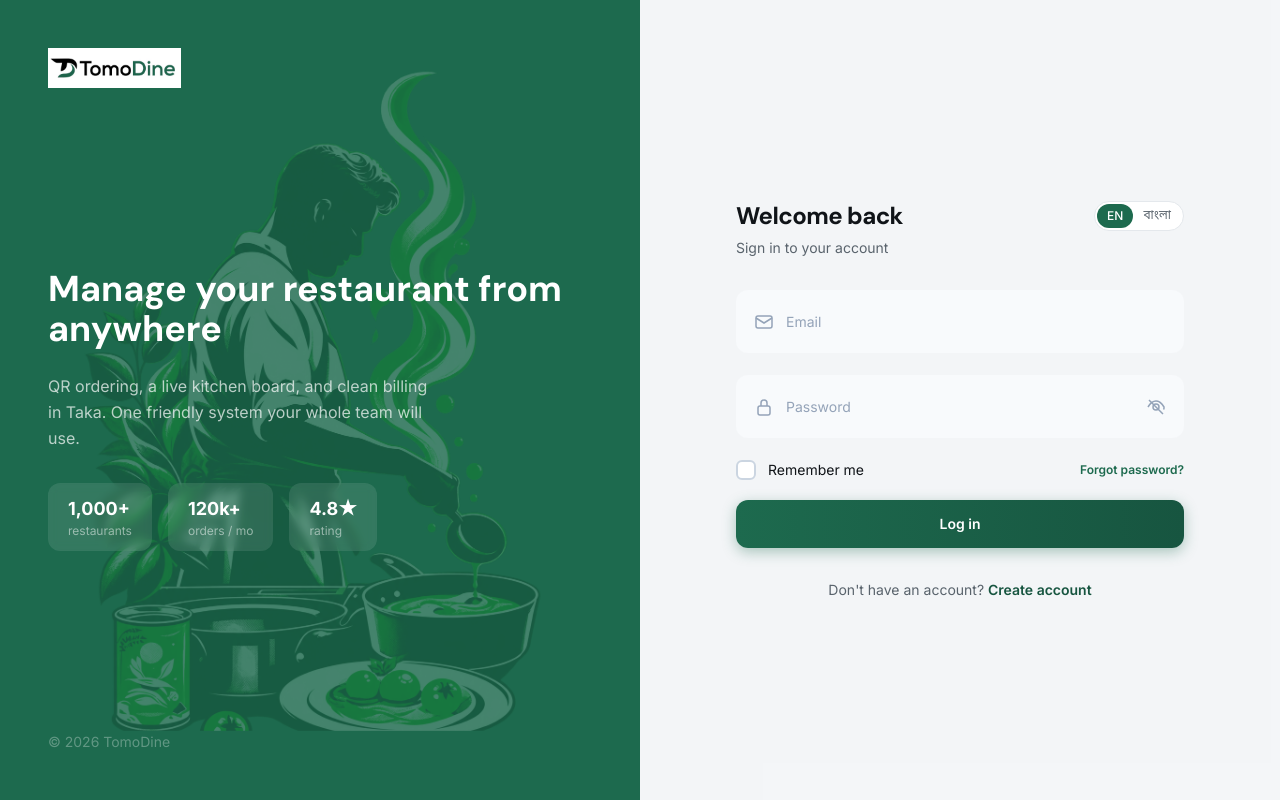
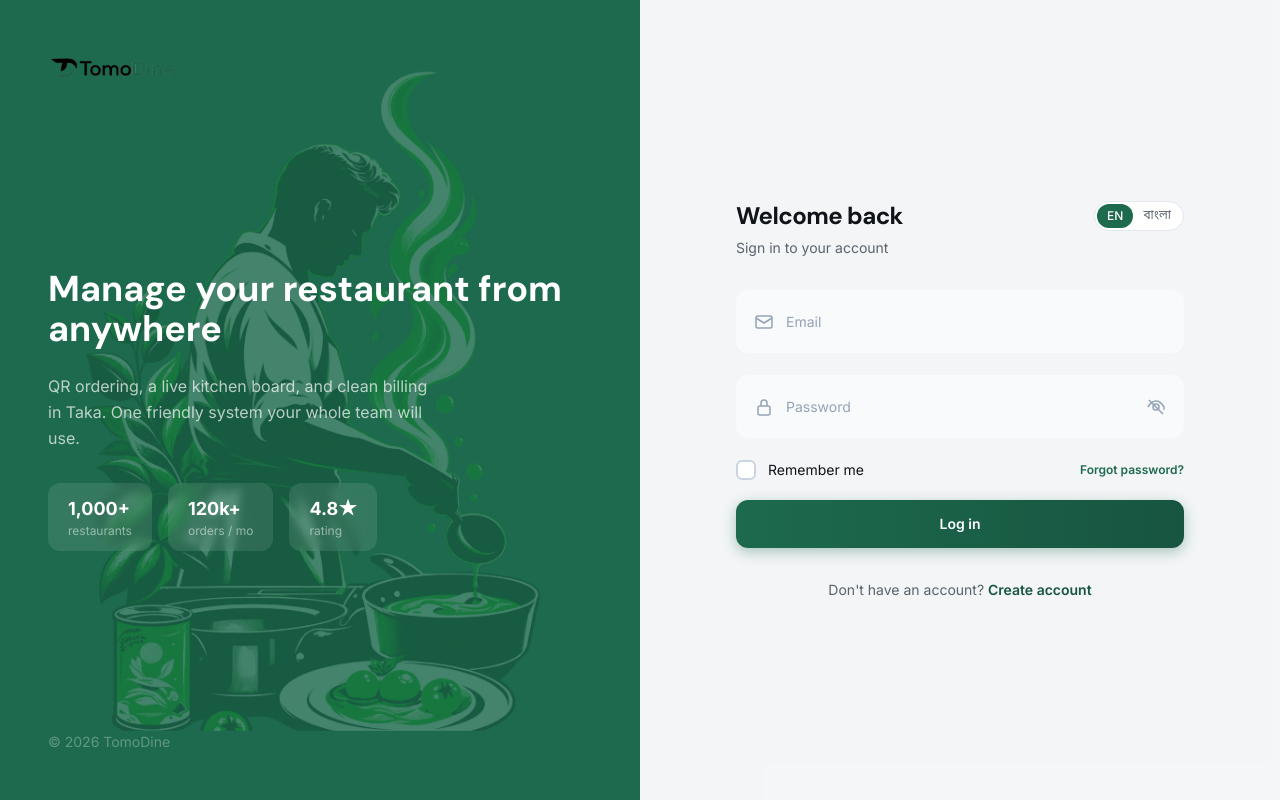
Before and after one commit to NickZeroCode/tomodine, a React (Vite) app in the folder frontend/: page /login in a window 1280 px wide. Built offline with nearby package versions, Linux system fonts and the light colour scheme.

Commit message:
fix: use tomodine-logo-desk.png across dashboard, auth, and landing pages

```diff
--- a/frontend/src/layouts/DashboardLayout.tsx
+++ b/frontend/src/layouts/DashboardLayout.tsx
@@ -340,7 +340,7 @@ export function DashboardLayout() {
         ) : (
           <div className="flex h-16 items-center gap-2.5 border-b border-ink-800 px-4">
             <Link to="/" className="flex min-w-0 flex-1 items-center">
-              <img src="/images/logos/tomodine-logo-desk-dashboard.png" alt="TomoDine" className="h-8 shrink-0 object-contain" />
+              <img src="/images/logos/tomodine-logo-desk.png" alt="TomoDine" className="h-8 shrink-0 object-contain" />
             </Link>
             <button
               type="button"
@@ -600,7 +600,7 @@ export function DashboardLayout() {
           {/* Drawer header */}
           <div className="flex items-center justify-between border-b border-ink-800 px-4 py-3">
             <Link to="/dashboard" onClick={() => setMobileDrawerOpen(false)} className="flex min-w-0 items-center">
-              <img src="/images/logos/tomodine-logo-desk-dashboard.png" alt="TomoDine" className="h-8 shrink-0 object-contain" />
+              <img src="/images/logos/tomodine-logo-desk.png" alt="TomoDine" className="h-8 shrink-0 object-contain" />
             </Link>
             <button
               type="button"
--- a/frontend/src/pages/LandingPage.tsx
+++ b/frontend/src/pages/LandingPage.tsx
@@ -573,7 +573,7 @@ export function LandingPage() {
         <div className="mx-auto flex max-w-7xl items-center justify-between gap-4 px-4 py-3 sm:px-6">
           <Link to="/" className="flex items-center gap-2.5">
             <img src="/images/logos/tomodine-logo-mobile.jpg" alt="TomoDine" className="h-8 w-8 rounded-lg object-contain sm:hidden" />
-            <img src="/images/logos/tomodine-logo-desk.jpg" alt="TomoDine" className="hidden h-10 object-contain sm:block" />
+            <img src="/images/logos/tomodine-logo-desk.png" alt="TomoDine" className="hidden h-10 object-contain sm:block" />
           </Link>
           <nav className="hidden items-center gap-7 lg:flex">
             <a href="#solution" className="text-sm font-medium text-ink-600 transition-colors hover:text-ink-900">{t("landing.navSolution")}</a>
--- a/frontend/src/pages/auth/LoginPage.tsx
+++ b/frontend/src/pages/auth/LoginPage.tsx
@@ -43,7 +43,7 @@ export function LoginPage() {
           className="pointer-events-none absolute left-1/2 top-1/2 w-3/4 -translate-x-1/2 -translate-y-1/2 object-contain opacity-[0.18]"
         />
         <Link to="/" className="relative flex items-center gap-3">
-          <img src="/images/logos/tomodine-logo-desk.jpg" alt="TomoDine" className="h-10 object-contain" />
+          <img src="/images/logos/tomodine-logo-desk.png" alt="TomoDine" className="h-10 object-contain" />
         </Link>
         <div className="relative space-y-6">
           <h1 className="font-display text-3xl font-bold leading-snug text-white xl:text-4xl">{t("auth.loginSubtitle")}</h1>
--- a/frontend/src/pages/auth/RegisterPage.tsx
+++ b/frontend/src/pages/auth/RegisterPage.tsx
@@ -77,7 +77,7 @@ export function RegisterPage() {
           className="pointer-events-none absolute left-1/2 top-1/2 w-3/4 -translate-x-1/2 -translate-y-1/2 object-contain opacity-[0.18]"
         />
         <Link to="/" className="relative flex items-center gap-3">
-          <img src="/images/logos/tomodine-logo-desk.jpg" alt="TomoDine" className="h-10 object-contain" />
+          <img src="/images/logos/tomodine-logo-desk.png" alt="TomoDine" className="h-10 object-contain" />
         </Link>
         <div className="relative space-y-6">
           <h1 className="font-display text-3xl font-bold leading-snug text-white xl:text-4xl">
```
Also changed, not shown: frontend/public/images/logos/tomodine-logo-desk.png (added).
